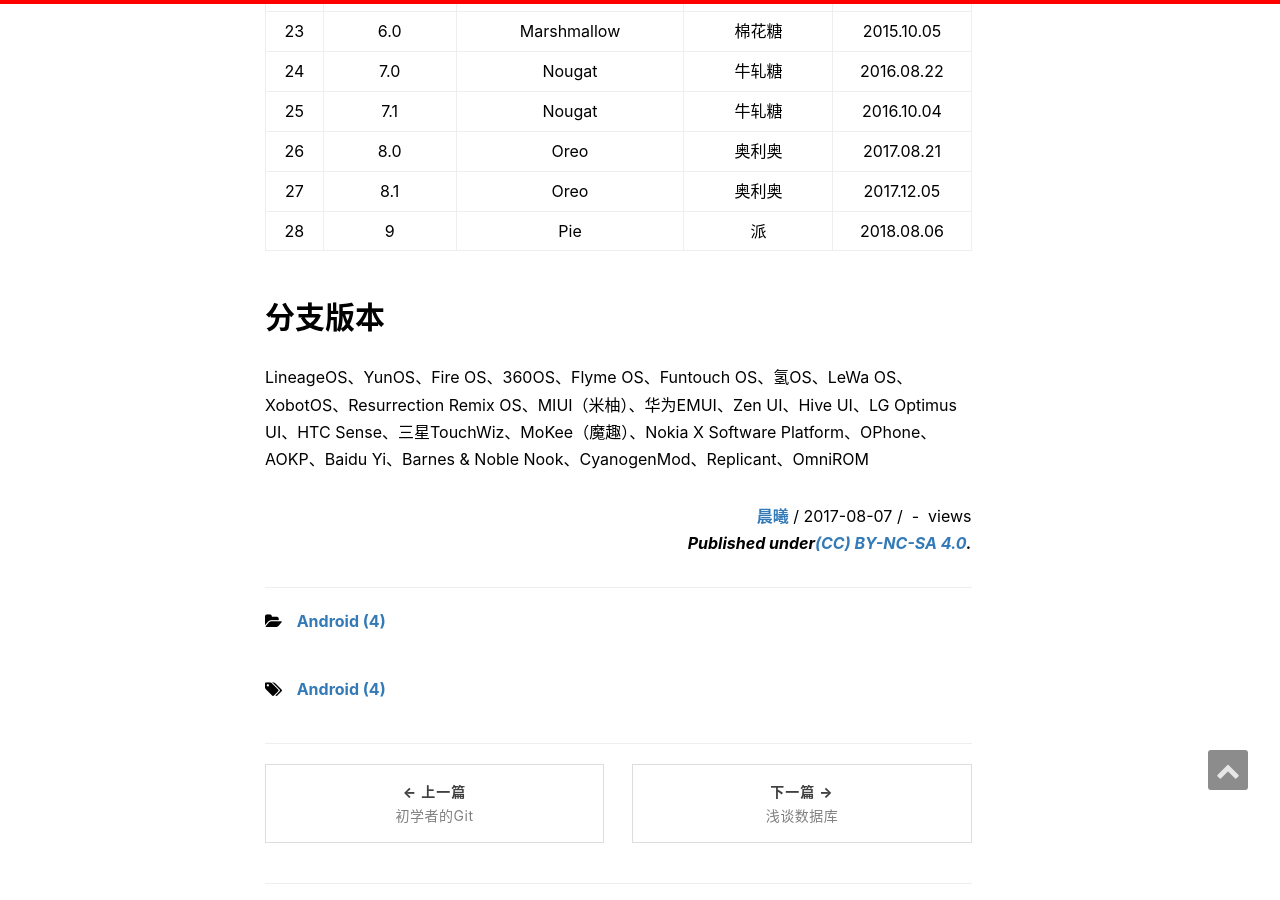
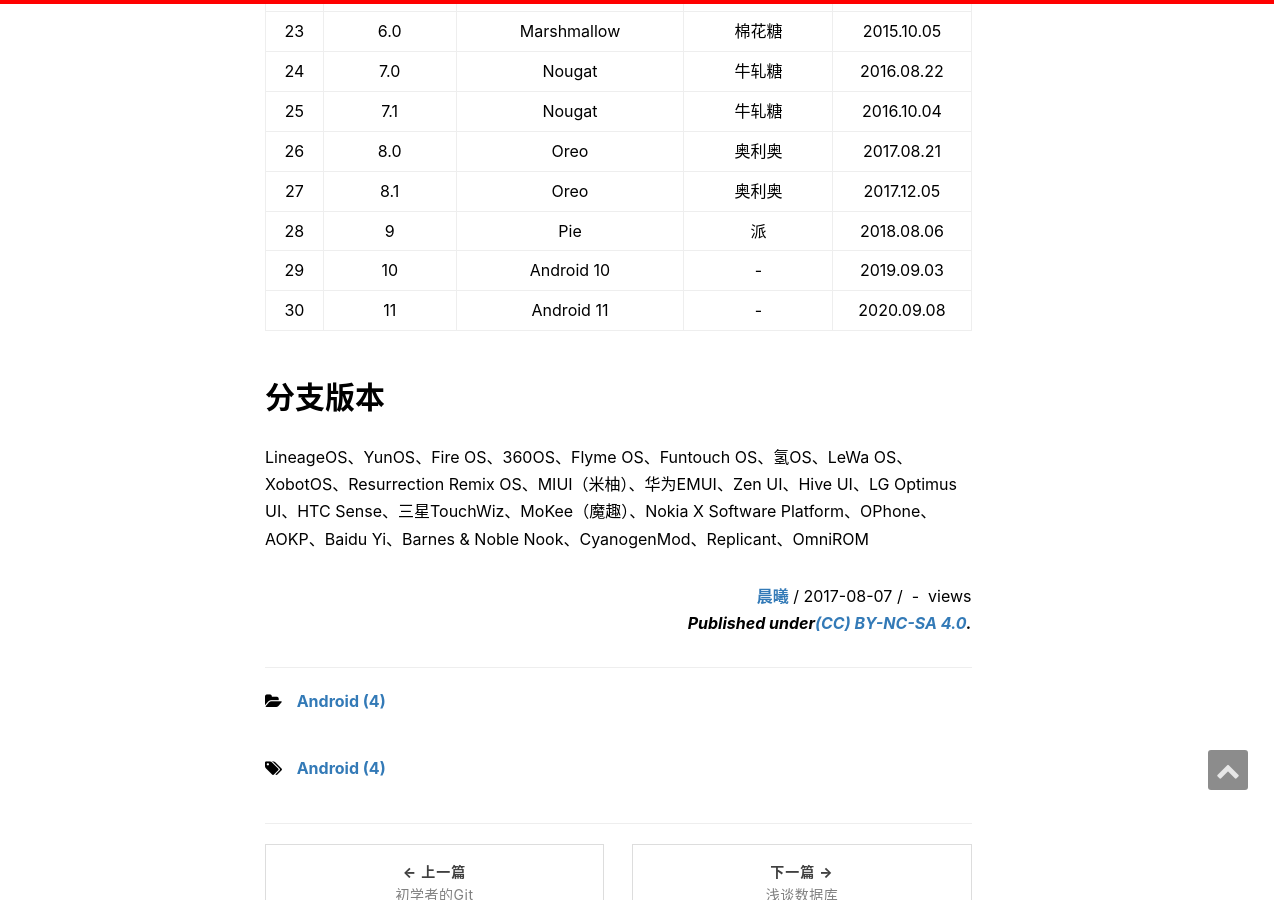
Before and after one commit to zfb132/zfb132.github.com, a Jekyll site: the page built from _posts/2017-08-07-Android_introduction.md, in a window 1280 px wide and 900 px high, scrolled down 5645 px. Built offline with Jekyll 4.4.1, drawn with Linux system fonts in a browser that asks for light colours; nearby versions of some CDN libraries; comment, search, counter and statistics services are not loaded.

Commit message:
更新版本

```diff
--- a/_posts/2017-08-07-Android_introduction.md
+++ b/_posts/2017-08-07-Android_introduction.md
@@ -73,6 +73,8 @@ API以及版本号、英文代号、中文代号、以及发布时间如下：
 26|8.0|Oreo|奥利奥|2017.08.21|
 27|8.1|Oreo|奥利奥|2017.12.05|
 28|9|Pie|派|2018.08.06|
+29|10|Android 10|-|2019.09.03|
+30|11|Android 11|-|2020.09.08|
 
 ## 分支版本
 LineageOS、YunOS、Fire OS、360OS、Flyme OS、Funtouch OS、氢OS、LeWa OS、XobotOS、Resurrection Remix OS、MIUI（米柚）、华为EMUI、Zen UI、Hive UI、LG Optimus UI、HTC Sense、三星TouchWiz、MoKee（魔趣）、Nokia X Software Platform、OPhone、AOKP、Baidu Yi、Barnes & Noble Nook、CyanogenMod、Replicant、OmniROM
```
